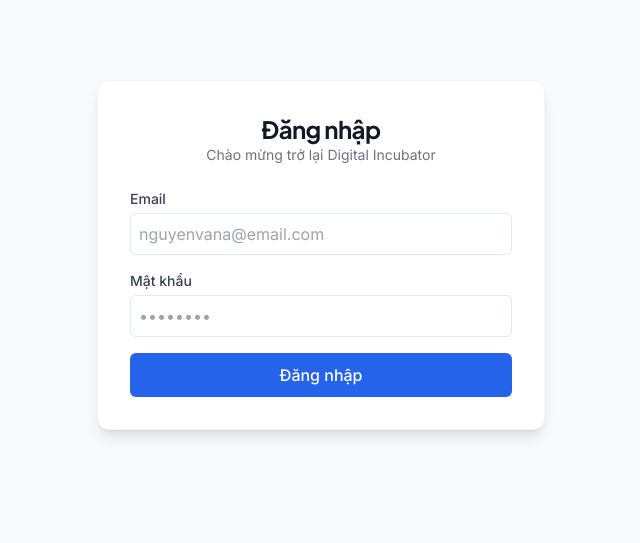
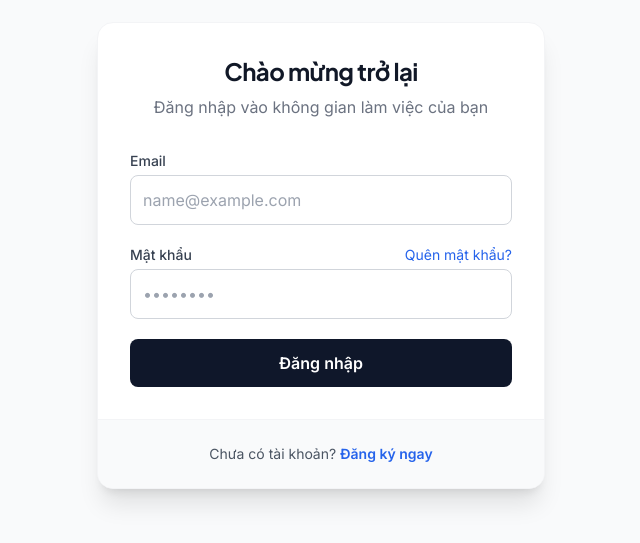
Before and after one commit to khacduy138/digital-incubator, a Next.js app in the folder apps/web/: page /login in a window 1280 px wide. Shown: the part 145-688 px from the top of the page, without its empty margins (319-959 px from the left). Built offline with nearby package versions, Linux system fonts and the light colour scheme.

Commit message:
Implement login form with state management

```diff
--- a/apps/web/src/app/(auth)/login/page.tsx
+++ b/apps/web/src/app/(auth)/login/page.tsx
@@ -1,38 +1,110 @@
+'use client';
+
+import { useState } from 'react';
 import Link from 'next/link';
 
 export default function LoginPage() {
+  const [formData, setFormData] = useState({ email: '', password: '' });
+  const [status, setStatus] = useState({ type: '', message: '' });
+  const [isLoading, setIsLoading] = useState(false);
+
+  const handleSubmit = async (e: React.FormEvent) => {
+    e.preventDefault();
+    setIsLoading(true);
+    setStatus({ type: 'info', message: 'Đang kiểm tra...' });
+
+    try {
+      const res = await fetch('http://localhost:4000/api/v1/auth/login', {
+        method: 'POST',
+        headers: { 'Content-Type': 'application/json' },
+        body: JSON.stringify(formData),
+      });
+      const data = await res.json();
+
+      if (res.ok) {
+        setStatus({ type: 'success', message: '✅ Đăng nhập thành công! Đang chuyển hướng...' });
+        // Trong thực tế sẽ lưu data.access_token vào localStorage hoặc Cookie ở đây
+        console.log('Token nhận được:', data.access_token);
+
+        // Mô phỏng chuyển hướng
+        setTimeout(() => {
+          window.location.href = '/profile'; // Hoặc đường dẫn Dashboard của bạn
+        }, 1500);
+      } else {
+        setStatus({ type: 'error', message: data.message || 'Sai tài khoản hoặc mật khẩu' });
+      }
+    } catch (error) {
+      setStatus({ type: 'error', message: 'Lỗi kết nối đến máy chủ!' });
+    } finally {
+      setIsLoading(false);
+    }
+  };
+
   return (
-    <div className="flex min-h-screen items-center justify-center bg-gray-50">
-      <div className="w-full max-w-md rounded-xl bg-white p-8 shadow-lg border border-gray-100">
-        <div className="mb-6 text-center">
-          <h1 className="text-2xl font-bold text-gray-900">Đăng nhập</h1>
-          <p className="text-sm text-gray-500">Chào mừng trở lại Digital Incubator</p>
+    <div className="flex min-h-screen bg-gray-50 items-center justify-center p-4">
+      <div className="w-full max-w-md bg-white rounded-2xl shadow-xl overflow-hidden border border-gray-100">
+        <div className="p-8">
+          <div className="text-center mb-8">
+            <h2 className="text-2xl font-bold text-gray-900">Chào mừng trở lại</h2>
+            <p className="text-gray-500 mt-2">Đăng nhập vào không gian làm việc của bạn</p>
           </div>
 
-        <form className="space-y-4">
+          <form onSubmit={handleSubmit} className="space-y-5">
             <div>
-            <label className="block text-sm font-medium text-gray-700">Email</label>
+              <label className="block text-sm font-medium text-gray-700 mb-1">Email</label>
               <input
+                required
                 type="email"
-              className="mt-1 w-full rounded-md border p-2 focus:border-blue-500 focus:ring-blue-500 outline-none"
-              placeholder="nguyenvana@email.com"
+                className="w-full rounded-lg border border-gray-300 p-3 focus:border-blue-500 focus:ring-blue-500"
+                placeholder="name@example.com"
+                onChange={e => setFormData({...formData, email: e.target.value})}
               />
             </div>
+
             <div>
+              <div className="flex items-center justify-between mb-1">
                 <label className="block text-sm font-medium text-gray-700">Mật khẩu</label>
+                {/* Demo UI cho quên mật khẩu */}
+                <a href="#" className="text-sm text-blue-600 hover:text-blue-500">Quên mật khẩu?</a>
+              </div>
               <input
+                required
                 type="password"
-              className="mt-1 w-full rounded-md border p-2 focus:border-blue-500 focus:ring-blue-500 outline-none"
+                className="w-full rounded-lg border border-gray-300 p-3 focus:border-blue-500 focus:ring-blue-500"
                 placeholder="••••••••"
+                onChange={e => setFormData({...formData, password: e.target.value})}
               />
             </div>
+
             <button
-            type="button"
-            className="w-full rounded-md bg-blue-600 py-2.5 text-white font-medium hover:bg-blue-700 transition"
+              type="submit"
+              disabled={isLoading}
+              className="w-full rounded-lg bg-slate-900 py-3 text-white font-semibold hover:bg-slate-800 transition-all disabled:opacity-50"
             >
-            Đăng nhập
+              {isLoading ? 'Đang xử lý...' : 'Đăng nhập'}
             </button>
           </form>
+
+          {/* Thông báo kết quả */}
+          {status.message && (
+            <div className={`mt-6 p-3 rounded-lg text-sm text-center font-medium ${
+              status.type === 'success' ? 'bg-green-50 text-green-700' :
+              status.type === 'error' ? 'bg-red-50 text-red-700' :
+              'bg-blue-50 text-blue-700'
+            }`}>
+              {status.message}
+            </div>
+          )}
+        </div>
+
+        <div className="bg-gray-50 p-6 text-center border-t border-gray-100">
+          <p className="text-sm text-gray-600">
+            Chưa có tài khoản?{' '}
+            <Link href="/register" className="font-semibold text-blue-600 hover:text-blue-500">
+              Đăng ký ngay
+            </Link>
+          </p>
+        </div>
       </div>
     </div>
   );
```
Lines whose indentation alone changed are shown as unchanged.
